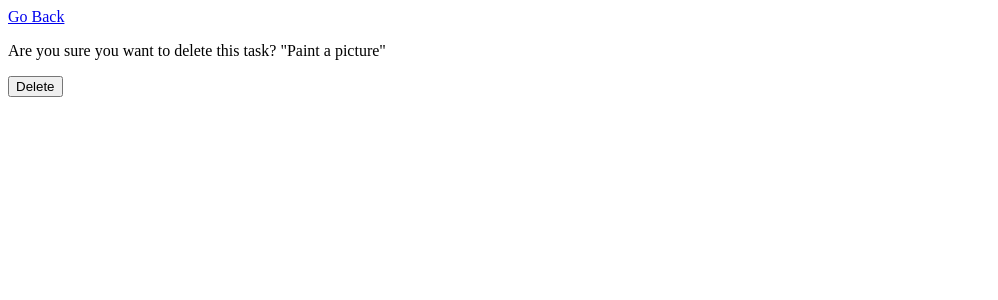
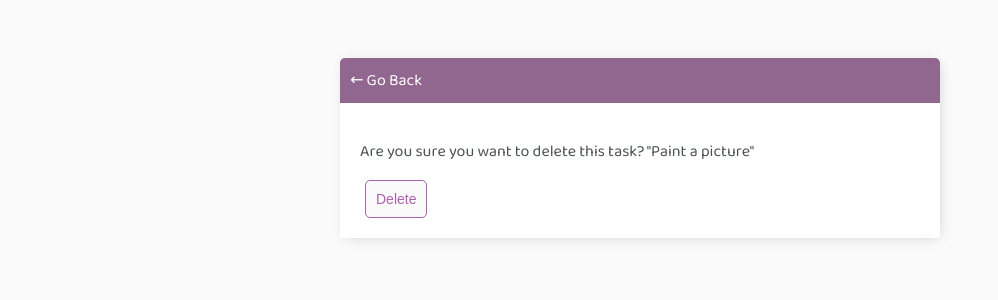
Before and after one commit to priyanka-sresta/ToDoList, a Django app: page /task-delete/4/ in a window 1280 px wide. Shown: the top 300 px of the page, without its empty margins (0-998 px from the left). Run offline with Django 3.2, Linux system fonts and the light colour scheme; a user stored in the database is signed in; data comes from the database, SQL or seed files in the repository; both versions use the stored data as it was after the commit.

Commit message:
Complete To-List Designing

```diff
--- a/AppToDoList/templates/AppToDoList/main.html
+++ b/AppToDoList/templates/AppToDoList/main.html
@@ -1 +1,150 @@
 <!DOCTYPE html>
+<html>
+    <head>
+        <meta charset="utf-8">
+        <meta http-equiv="X-UA-Compatible" content="IE=edge">
+        <title>
+            To-Do Items
+        </title>
+        <meta name='description' content=''>
+        <meta name='viewport' content='width=device-width, initial-scale=1'>
+
+        <link rel="preconnect" href="https://fonts.googleapis.com">
+        <link rel="preconnect" href="https://fonts.gstatic.com" crossorigin>
+        <link href="https://fonts.googleapis.com/css2?family=Baloo+2&display=swap" rel="stylesheet">
+
+
+        <style>
+            body{
+                background-color: #FAFAFA;
+                font-family: 'Baloo 2', cursive;
+                padding-top: 50px;
+            }
+
+            h1, h2, h3, h4, h5, h6,{
+                font-family: 'Raleway', sans-serif;
+            }
+
+            a, p{
+                color: #4b5156
+            }
+
+            .container{
+                max-width: 600px;
+                margin: auto;
+                background-color: #fff;
+                -webkit-box-shadow: 2px 2px 13px -4px rgba(0,0,0,0.21);
+                box-shadow: 2px 2px 13px -4px rgba(0,0,0,0.21);
+            }
+
+            .header-bar{
+                display: flex;
+                justify-content: space-between;
+                color: #fff;
+                padding: 10px;
+                border-radius: 5px 5px 0 0;
+                background: #916790;
+            }
+
+            .header-bar a{
+                color: #fff;
+                text-decoration: none;
+            }
+
+            .task-wrapper{
+                display: flex;
+                align-items: center;
+                justify-content: space-between;
+                padding: 20px;
+                background-color: #fff;
+                border-top: 1px solid rgb(226,226,226);
+            }
+
+            .task-title{
+                display: flex;
+            }
+
+            .task-title a{
+                text-decoration: none;
+                color: #4b5156;
+                margin-left: 10px;
+            }
+
+            .task-complete-icon{
+                height: 20px;
+                width: 20px;
+                background-color: rgb(105, 192, 105);
+                border-radius: 50%;
+            }
+
+            .task-incomplete-icon{
+                height: 20px;
+                width: 20px;
+                background-color: rgb(218, 218, 218);
+                border-radius: 50%;
+            }
+
+            .delete-link{
+                text-decoration: none;
+                font-weight: 900;
+                color: red;
+                font-size: 22px;
+                line-height: 0;
+            }
+
+            #search-add-wrapper{
+                display: flex;
+                justify-content: space-between;
+                align-items: center;
+                padding: 10px;
+            }
+
+            #add-link{
+                color: #ad61b0;
+                text-decoration: none;
+                font-size: 35px;
+                padding-right: 8px;
+                text-shadow: 1px 1px #360438;
+            }
+
+            input[type=text],
+            input[type=password],
+            textarea {
+                border: 1px solid #560959;
+                border-radius: 5px;
+                padding: 10px;
+                width: 90%;
+            }
+
+            label{
+                padding-top: 10px;
+                display: block;
+            }
+
+            .button{
+                border: 1px solid #ad61b0;
+                background-color: #FAFAFA;
+                color: #ad61b0;
+                padding: 10px;
+                font-size: 14px;
+                border-radius: 5px;
+                cursor: pointer;
+                text-decoration: none;
+                margin-left: 5px;
+            }
+
+            .card-body{
+                padding: 20px;
+            }
+
+        </style>
+    </head>
+
+    <body>
+        <div class="container">
+            {% block content %}
+
+            {% endblock content %}
+        </div>
+    </body>
+</html>
--- a/AppToDoList/templates/AppToDoList/task_confirm_delete.html
+++ b/AppToDoList/templates/AppToDoList/task_confirm_delete.html
@@ -1,6 +1,15 @@
-<a href ="{% url 'tasks' %}">Go Back</a>
-<form method="POST">
-    {% csrf_token %}
-    <p>Are you sure you want to delete this task? "{{ task }}"</p>
-    <input type="submit" value="Delete"/>
-</form>
+{% extends 'AppToDoList/main.html' %}
+{% block content %}
+
+<div class='header-bar'>
+    <a href="{% url 'tasks' %}">&#8592; Go Back</a>
+</div>
+
+<div class='card-body'>
+    <form method="POST">
+        {% csrf_token %}
+        <p>Are you sure you want to delete this task? "{{ task }}"</p>
+        <input class='button' type="submit" value="Delete"/>
+    </form>
+</div>
+{% endblock content %}
--- a/AppToDoList/templates/AppToDoList/task_detail.html
+++ b/AppToDoList/templates/AppToDoList/task_detail.html
@@ -1,4 +1,7 @@
+{% extends 'AppToDoList/main.html' %}
+{% block content %}
 <!DOCTYPE html>
 <html>
     <h1>Tasks: {{ task }}</h1>
 </html>
+{% endblock content %}
```
Also changed, not shown: AppToDoList/templates/AppToDoList/login.html (+10 -2 lines), AppToDoList/templates/AppToDoList/register.html (+9 -2 lines), AppToDoList/templates/AppToDoList/task_form.html (+15 -7 lines), AppToDoList/templates/AppToDoList/task_list.html (+40 -21 lines), db.sqlite3.
